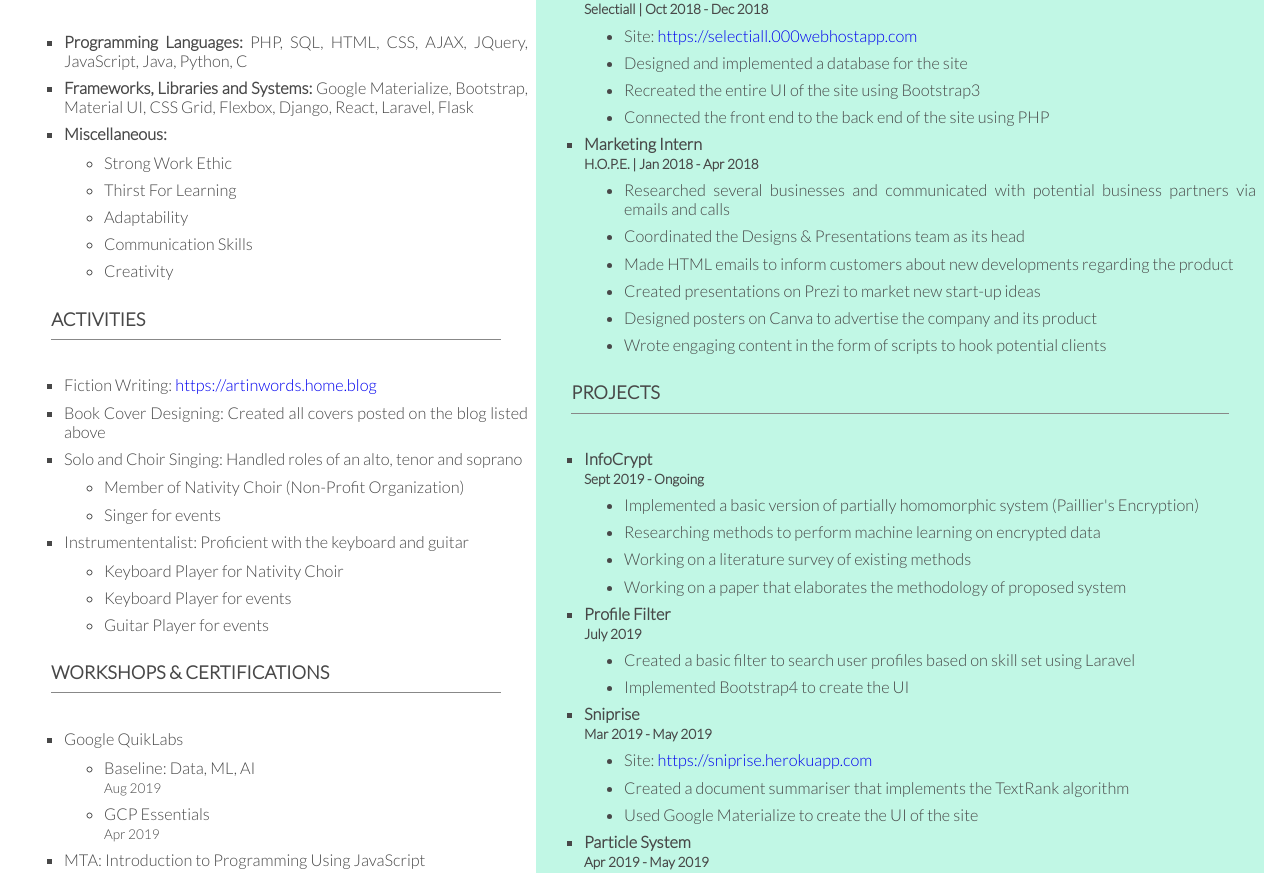
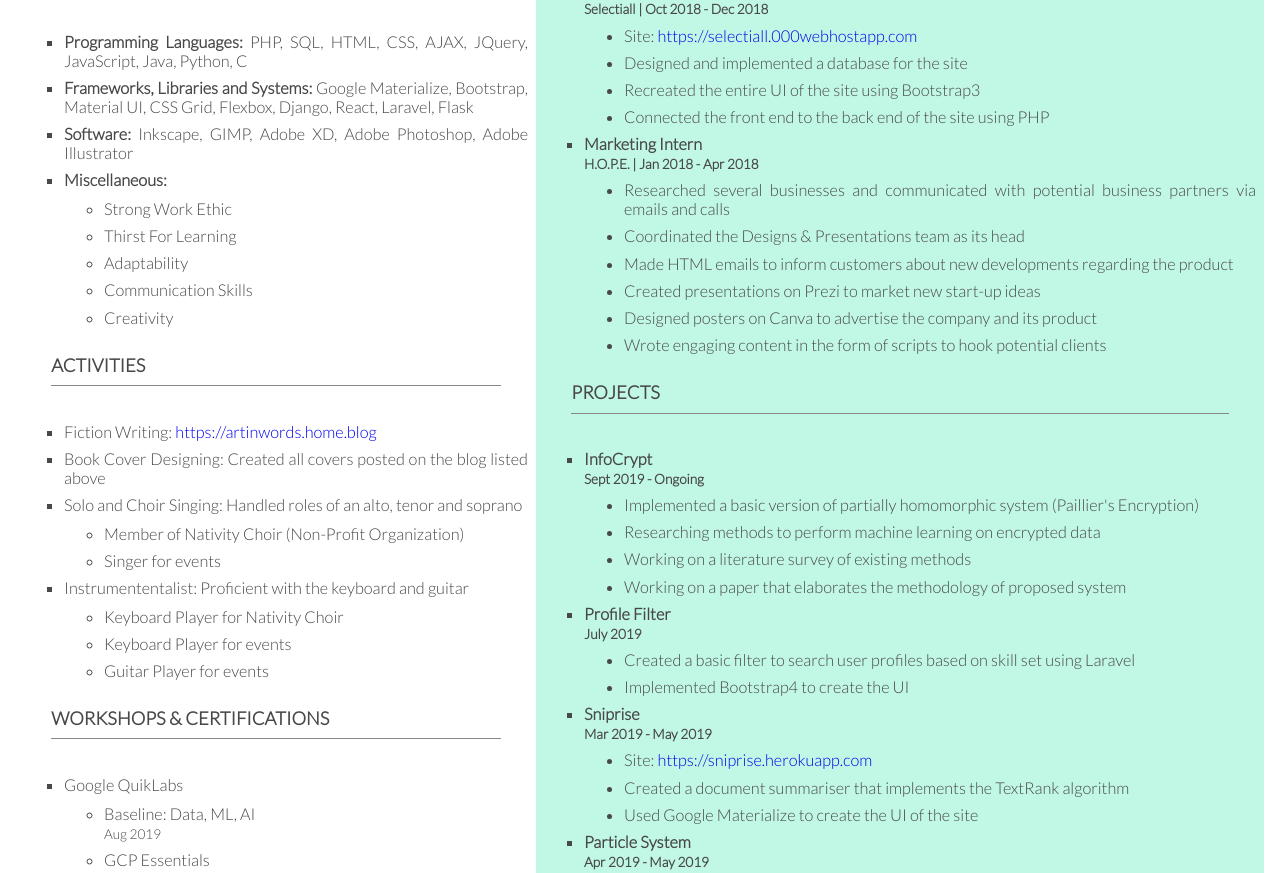
Before and after one commit to Shalette/react-resume, a React (Create React App) app: page / in a window 1280 px wide. Shown: the part 905-1778 px from the top of the page. Built offline with nearby package versions, Linux system fonts and the light colour scheme.

Commit message:
Added new skill

```diff
--- a/src/App.js
+++ b/src/App.js
@@ -166,6 +166,7 @@ export default function App() {
       <ListMain>
         <ListItem><b>Programming Languages: </b>PHP, SQL, HTML, CSS, AJAX, JQuery, JavaScript, Java, Python, C</ListItem>
         <ListItem><b>Frameworks, Libraries and Systems: </b>Google Materialize, Bootstrap, Material UI, CSS Grid, Flexbox, Django, React, Laravel, Flask</ListItem>
+        <ListItem><b>Software: </b>Inkscape, GIMP, Adobe XD, Adobe Photoshop, Adobe Illustrator</ListItem>
         <ListItem><b>Miscellaneous: </b>
           <ListSub>
             <ListItem>Strong Work Ethic</ListItem>
```
